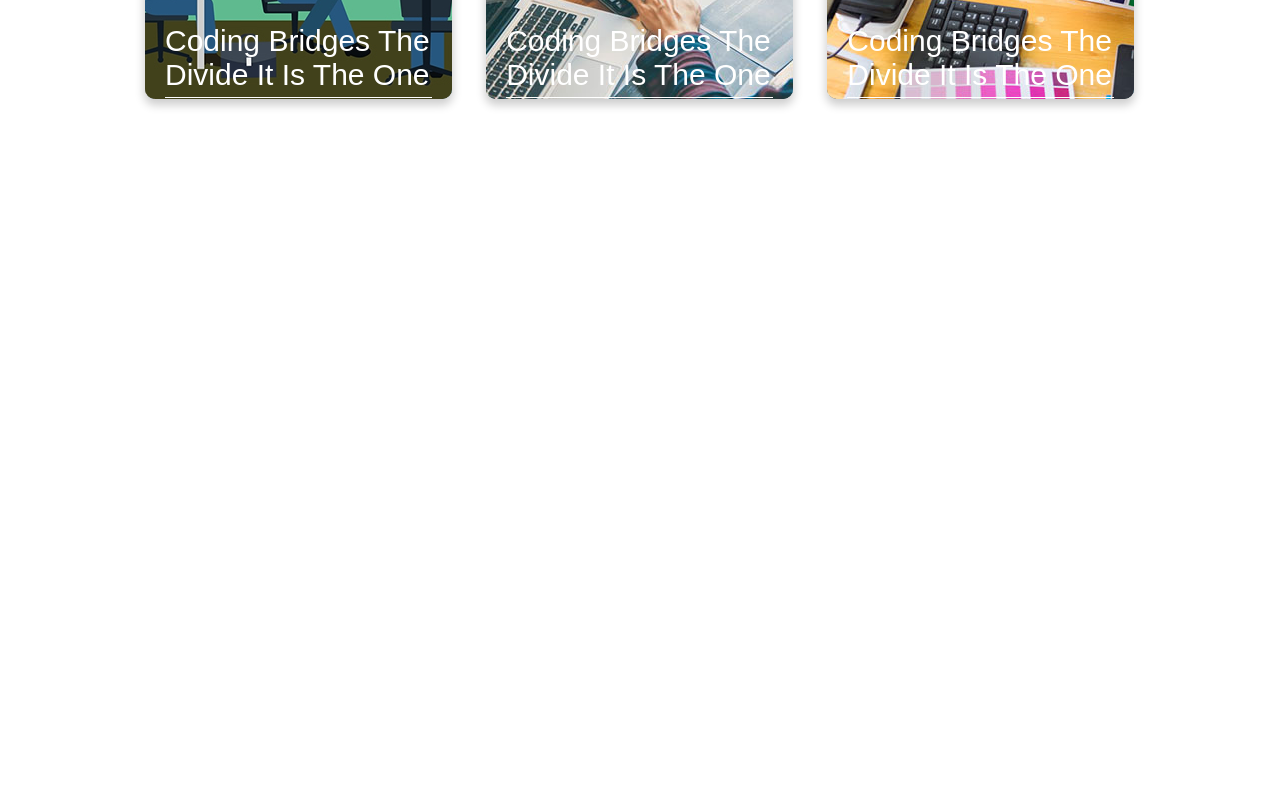
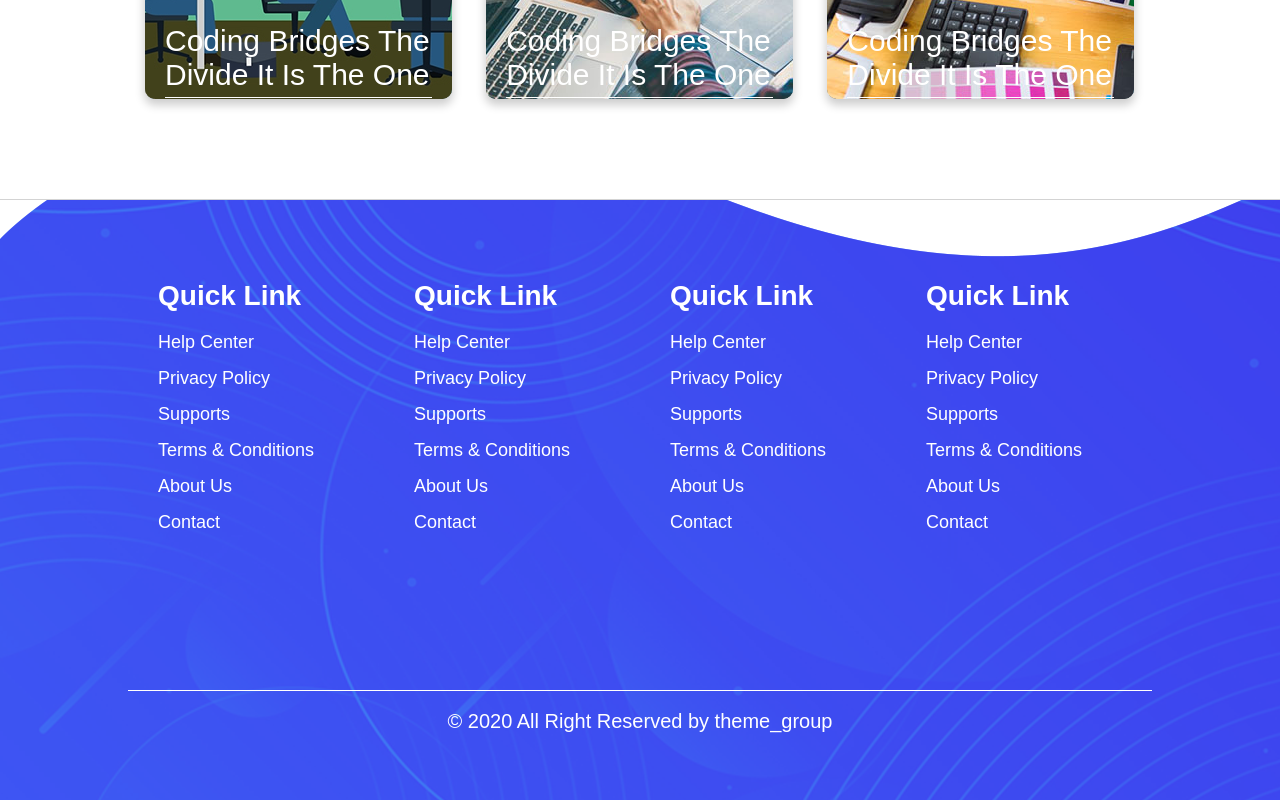
Before and after one commit to glv1at118/product-brief, a Vue app: page / in a window 1280 px wide. Shown: the part 5824-6624 px from the top of the page. Before the commit the page ends 5973 px from the top, so only its background shows below. Built offline with nearby package versions, Linux system fonts and the light colour scheme.

Commit message:
added the footer component

```diff
--- a/src/App.vue
+++ b/src/App.vue
@@ -9,6 +9,7 @@
     <Download />
     <Faqs />
     <LatestNews />
+    <Footer />
   </div>
 </template>
 
@@ -22,6 +23,7 @@ import AppScreenShot from "./components/AppScreenShot.vue";
 import Download from "./components/Download.vue";
 import Faqs from "./components/Faqs.vue";
 import LatestNews from "./components/LatestNews.vue";
+import Footer from "./components/Footer.vue";
 export default {
   name: "App",
   components: {
@@ -33,7 +35,8 @@ export default {
     AppScreenShot,
     Download,
     Faqs,
-    LatestNews
+    LatestNews,
+    Footer
   }
 };
 </script>
--- /dev/null
+++ b/src/components/Footer.vue
@@ -0,0 +1,162 @@
+<template>
+  <div id="footer">
+    <div class="upper">
+      <section class="column-1">
+        <div>Quick Link</div>
+        <p>
+          <a href="#">Help Center</a>
+        </p>
+        <p>
+          <a href="#">Privacy Policy</a>
+        </p>
+        <p>
+          <a href="#">Supports</a>
+        </p>
+        <p>
+          <a href="#">Terms & Conditions</a>
+        </p>
+        <p>
+          <a href="#">About Us</a>
+        </p>
+        <p>
+          <a href="#">Contact</a>
+        </p>
+      </section>
+      <section class="column-2">
+        <div>Quick Link</div>
+        <p>
+          <a href="#">Help Center</a>
+        </p>
+        <p>
+          <a href="#">Privacy Policy</a>
+        </p>
+        <p>
+          <a href="#">Supports</a>
+        </p>
+        <p>
+          <a href="#">Terms & Conditions</a>
+        </p>
+        <p>
+          <a href="#">About Us</a>
+        </p>
+        <p>
+          <a href="#">Contact</a>
+        </p>
+      </section>
+      <section class="column-3">
+        <div>Quick Link</div>
+        <p>
+          <a href="#">Help Center</a>
+        </p>
+        <p>
+          <a href="#">Privacy Policy</a>
+        </p>
+        <p>
+          <a href="#">Supports</a>
+        </p>
+        <p>
+          <a href="#">Terms & Conditions</a>
+        </p>
+        <p>
+          <a href="#">About Us</a>
+        </p>
+        <p>
+          <a href="#">Contact</a>
+        </p>
+      </section>
+      <section class="column-4">
+        <div>Quick Link</div>
+        <p>
+          <a href="#">Help Center</a>
+        </p>
+        <p>
+          <a href="#">Privacy Policy</a>
+        </p>
+        <p>
+          <a href="#">Supports</a>
+        </p>
+        <p>
+          <a href="#">Terms & Conditions</a>
+        </p>
+        <p>
+          <a href="#">About Us</a>
+        </p>
+        <p>
+          <a href="#">Contact</a>
+        </p>
+      </section>
+    </div>
+    <div class="lower">© 2020 All Right Reserved by theme_group</div>
+  </div>
+</template>
+
+<script>
+export default {
+  name: "Footer"
+};
+</script>
+
+<style lang="scss" scoped>
+#footer {
+  width: 100%;
+  height: 600px;
+  margin-top: 50px;
+  background-image: url("../assets/foot-bg.png");
+  background-repeat: no-repeat;
+  background-position: 0px -100px;
+  border-top: 1px solid lightgray;
+  position: relative;
+
+  .upper {
+    width: 80%;
+    height: 430px;
+    margin-top: 60px;
+    position: relative;
+    top: 0px;
+    left: 10%;
+
+    .column-1,
+    .column-2,
+    .column-3,
+    .column-4 {
+      width: 25%;
+      float: left;
+      box-sizing: border-box;
+      padding-left: 30px;
+
+      div {
+        font-size: 28px;
+        color: white;
+        font-weight: 700;
+        margin: 20px 0px 20px 0px;
+      }
+
+      p {
+        font-size: 18px;
+        margin: 15px 0px 15px 0px;
+
+        a {
+          color: white;
+
+          &:hover {
+            color: red;
+          }
+        }
+      }
+    }
+  }
+  .lower {
+    width: 80%;
+    height: 60px;
+    line-height: 60px;
+    color: white;
+    position: absolute;
+    bottom: 50px;
+    left: 10%;
+    text-align: center;
+    font-size: 20px;
+    box-sizing: border-box;
+    border-top: 1px solid white;
+  }
+}
+</style>
```
Also changed, not shown: src/assets/foot-bg.png (added).
